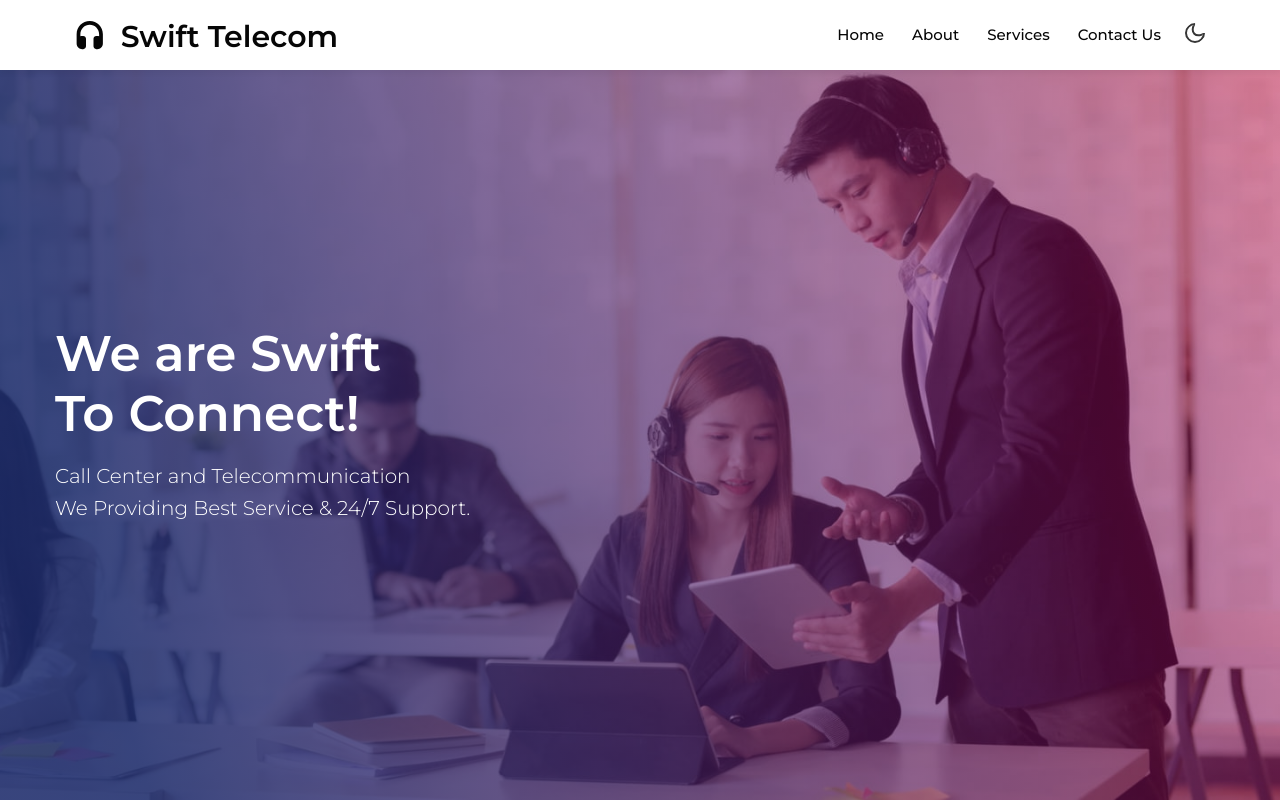
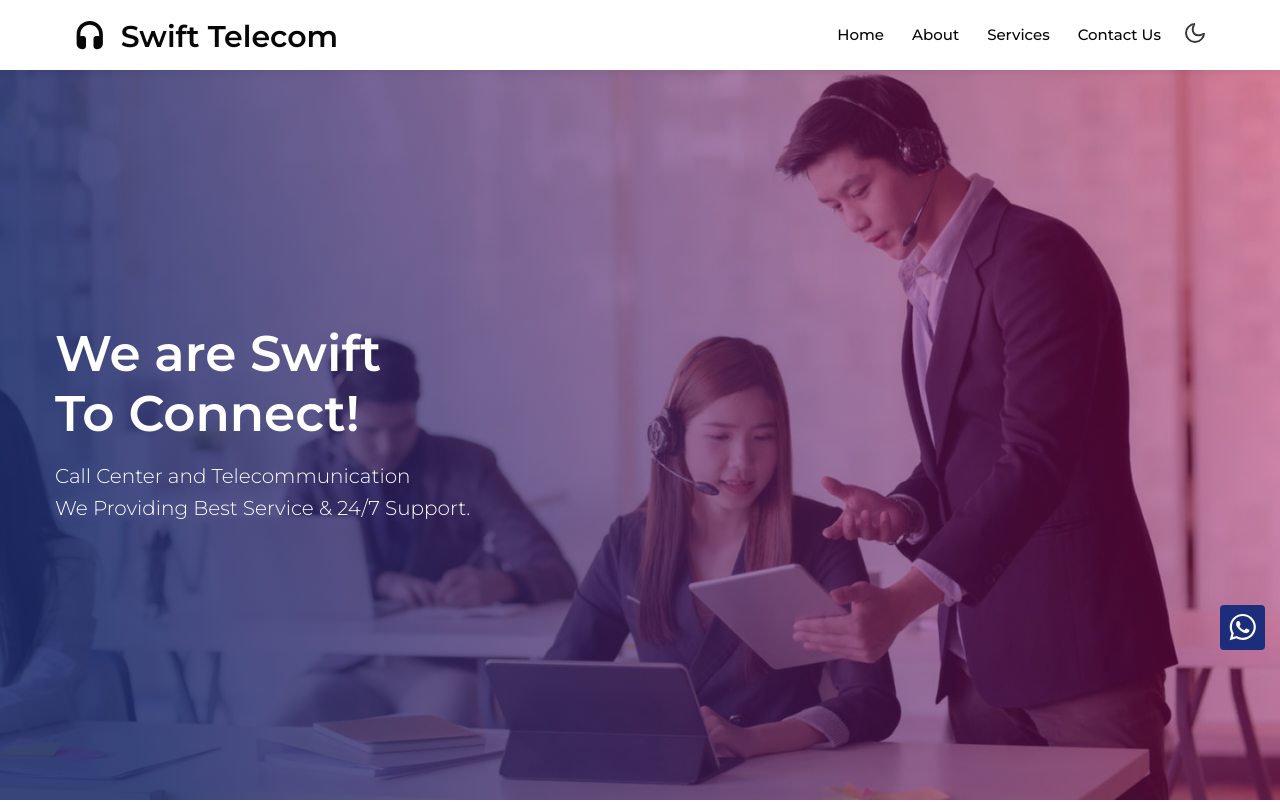
Before and after one commit to MuneebR752/Swift-Telecom, a plain HTML site: page index.html in a window 1280 px wide. Shown: the top 802 px of the page. Drawn offline with nearby package versions, Linux system fonts and the light colour scheme.

Commit message:
added whatsapp

```diff
--- a/assets/css/style.css
+++ b/assets/css/style.css
@@ -1423,6 +1423,26 @@ button::-moz-focus-inner {
   -ms-border-radius: 4px;
   padding: 0;
 }
+#whatsapp {
+  position: fixed;
+  bottom: 150px;
+  right: 15px;
+  z-index: 9;
+  font-size: 30px;
+  border: none;
+  outline: none;
+  cursor: pointer;
+  color: #fff;
+  width: 45px;
+  height: 45px;
+  background: var(--secondary-color);
+  border-radius: 4px;
+  -webkit-border-radius: 4px;
+  -o-border-radius: 4px;
+  -moz-border-radius: 4px;
+  -ms-border-radius: 4px;
+  padding: 0;
+}
 
 #movetop:hover {
   opacity: 0.8;
--- a/index.html
+++ b/index.html
@@ -413,7 +413,10 @@
                 </div>
               </div>
             </div>
-            <div class="col-lg-4 col-md-6 mt-lg-0 mt-4">
+            <div
+              style="min-width: fit-content"
+              class="col-lg-4 col-md-6 mt-lg-0 mt-4"
+            >
               <div class="contact-address p-4">
                 <div class="service-icon h4 d-flex align-items-center">
                   <i class="fa fa-envelope" aria-hidden="true"></i>
@@ -500,7 +503,7 @@
         </div>
       </div>
     </div>
-    <section class="w3l-footer-29-main">
+    <footer class="w3l-footer-29-main">
       <div class="footer-29 py-5">
         <div class="container py-lg-4">
           <div class="row footer-top-29">
@@ -562,7 +565,7 @@
           </div>
         </div>
       </div>
-    </section>
+    </footer>
     <section class="w3l-copyright">
       <div class="container">
         <div class="row bottom-copies">
@@ -579,6 +582,18 @@
       style="display: block"
     >
       <span class="fa fa-level-up" aria-hidden="true"></span>
+    </button>
+    <button
+      id="whatsapp"
+      title="Connect Through Whatsapp"
+      style="display: block"
+    >
+      <a
+        href="https://wa.me/447365178159"
+        target="_blank"
+        rel="noopener noreferrer"
+        ><i class="fa-brands fa-whatsapp text-white"></i
+      ></a>
     </button>
     <script src="https://cdn.jsdelivr.net/npm/axios/dist/axios.min.js"></script>
     <script>
@@ -640,6 +655,10 @@
       function topFunction() {
         document.body.scrollTop = 0;
         document.documentElement.scrollTop = 0;
+      }
+
+      function toWhatsapp() {
+        window.open("https://wa.me/447365178159", "_blank");
       }
     </script>
     <!-- //move top -->
```
